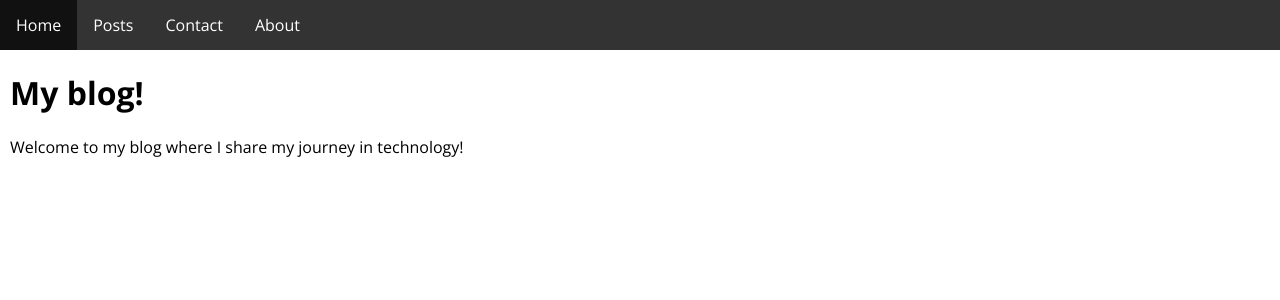
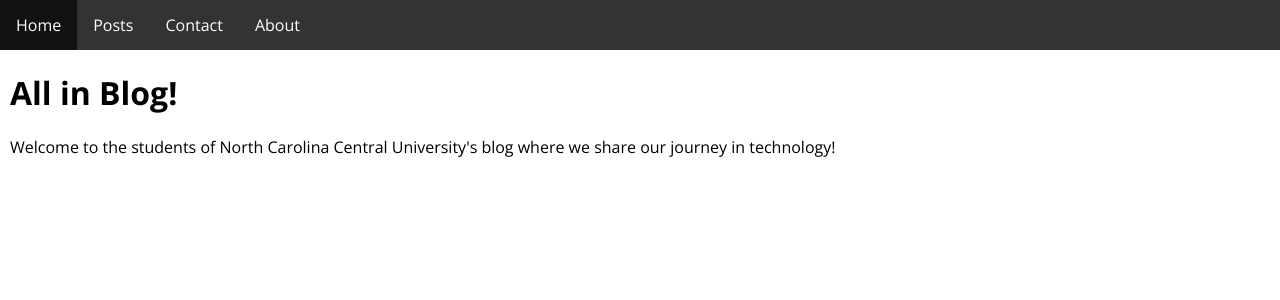
Before and after one commit to Dbryant58/blogproject, a Jekyll site: the page built from index.html, in a window 1280 px wide. Shown: the top 300 px of the page. Built offline with Jekyll 4.4.1, drawn with Linux system fonts in a browser that asks for light colours.

Commit message:
Update home.html

```diff
--- a/_layouts/home.html
+++ b/_layouts/home.html
@@ -3,8 +3,8 @@ layout: default
 ---
 
 <h1>
-    My blog!
+    All in Blog!
 </h1>
-<p>Welcome to my blog where I share my journey in technology!</p>
+<p>Welcome to the students of North Carolina Central University's blog where we share our journey in technology!</p>
 
 {{ content }}
```
